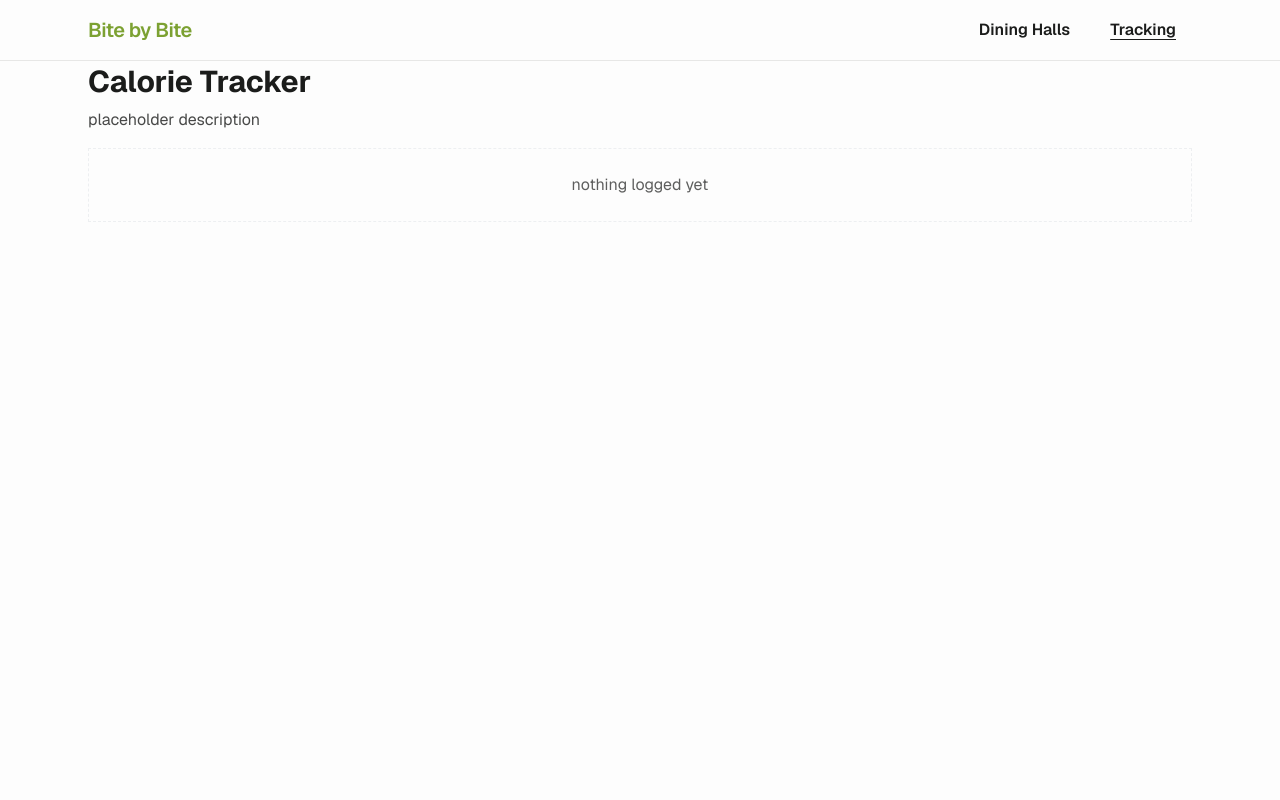
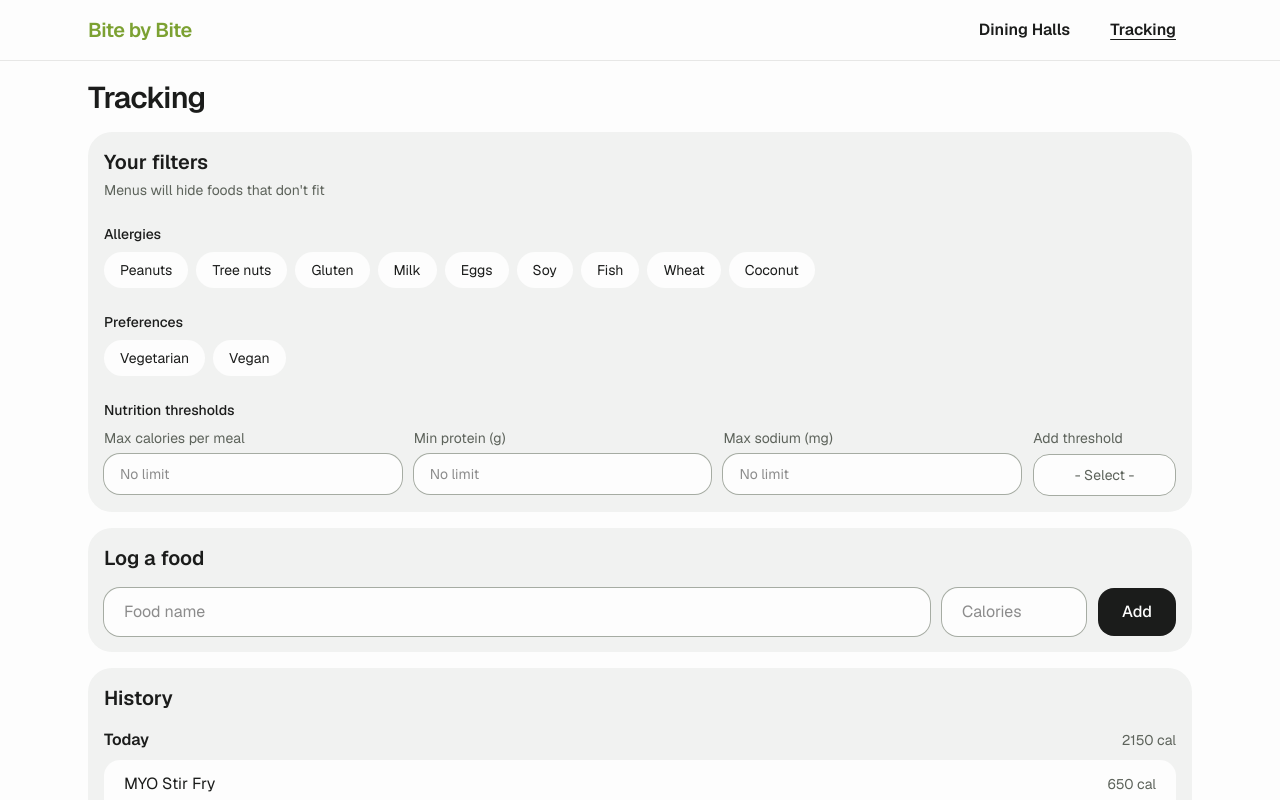
Before and after one commit to hudsoncote/bite-by-bite, a Next.js app: page /tracker in a window 1280 px wide. Shown: the top 800 px of the page. Built offline with nearby package versions, Linux system fonts and the light colour scheme.

Commit message:
add tracking placeholders and improve tracking ui

```diff
--- a/app/dining/page.tsx
+++ b/app/dining/page.tsx
@@ -5,14 +5,13 @@ const halls = ["Earhart", "Ford", "Hillenbrand", "Wiley", "Windsor"];
 export default function DiningPage() {
   return (
     <Container>
-      <div>
       <h1 className="mt-4 text-3xl font-semibold tracking-tight">Dining Halls</h1>
 
       <div className="mt-4 grid grid-cols-1 lg:grid-cols-3 gap-6">
           <div className="lg:col-span-1">
-            <ul className="flex flex-col gap-3">
+          <ul className="flex flex-col gap-4">
             {halls.map((hall) => (
-                <li key={hall} className="rounded-2xl bg-light-grey p-4 transition-colors hover:bg-grey">
+              <li key={hall} className="rounded-3xl bg-light-grey p-4 transition-colors hover:bg-grey">
                 <h2 className="text-lg font-semibold">{hall}</h2>
                 <p className="mt-1 flex items-center gap-2 text-sm opacity-70">
                   <span className="h-2.5 w-2.5 rounded-full bg-main-green"/>
@@ -23,11 +22,11 @@ export default function DiningPage() {
           </ul>
         </div>
 
-          <div className="rounded-2xl bg-light-grey lg:col-span-2 p-4">
+        <div className="rounded-3xl bg-light-grey lg:col-span-2 p-4">
           <h2 className="text-lg font-semibold">Dashboard</h2>
-            <p className="mt-1 text-sm text-black-soft">daily stats</p>
+          <p className="mt-1 text-sm text-black-soft">Your nutrition for today</p>
 
-            <div className="mt-6 grid grid-cols-3 gap-4">
+          <div className="mt-4 grid grid-cols-3 gap-4">
             <div className="rounded-2xl bg-white p-4">
               <p className="text-sm text-black-soft">Calories</p>
               <p className="mt-1 text-md">number</p>
@@ -39,7 +38,7 @@ export default function DiningPage() {
             </div>
 
             <div className="rounded-2xl bg-white p-4">
-                <p className="text-sm text-black-soft">a specific stat for the user</p>
+              <p className="text-sm text-black-soft">other specific stat for user</p>
               <p className="mt-1 text-md">number</p>
             </div>
           </div>
@@ -52,7 +51,6 @@ export default function DiningPage() {
           </div>
         </div>
       </div>
-      </div>
     </Container>
   );
 }
--- a/app/tracker/page.tsx
+++ b/app/tracker/page.tsx
@@ -1,17 +1,152 @@
 import Container from "@/components/Container";
+
+const allergens = [
+  "Peanuts",
+  "Tree nuts",
+  "Gluten",
+  "Milk",
+  "Eggs",
+  "Soy",
+  "Fish",
+  "Wheat",
+  "Coconut",
+];
+
+const preferences = ["Vegetarian", "Vegan"];
+
+const thresholds = ["Max calories per meal", "Min protein (g)", "Max sodium (mg)"];
+
+const history = [
+  {
+    day: "Today",
+    entries: [
+      {name: "MYO Stir Fry", calories: 650},
+      {name: "10 cookies", calories: 1500},
+    ],
+  },
+  {
+    day: "Yesterday",
+    entries: [
+      {name: "ice cream", calories: 200},
+      {name: "more ice cream", calories: 400},
+      {name: "fiber-free ice cream", calories: 199},
+    ],
+  },
+];
+
+const inputStyle =
+  "bg-white outline-none ring-1 ring-ash-grey ring-line focus:ring-2 focus:ring-ash-grey";
 
 export default function TrackerPage() {
   return (
-    <Container>
-      <div>
-        <h1 className="text-3xl font-bold">Calorie Tracker</h1>
-        <p className="mt-2 opacity-80">
-          placeholder description
+    <Container className="flex flex-col gap-4">
+      <h1 className="mt-4 text-3xl font-semibold tracking-tight">Tracking</h1>
+
+      <section className="rounded-3xl bg-light-grey p-4">
+        <h2 className="text-xl font-semibold">Your filters</h2>
+        <p className="mt-1 text-sm text-black-soft">
+          Menus will hide foods that don't fit
         </p>
-        <div className="mt-4 border border-dashed border-gray-300/50 p-6 text-center opacity-70">
-          nothing logged yet
+
+        <h3 className="mt-6 text-sm font-medium">Allergies</h3>
+        <div className="mt-2 flex flex-wrap gap-2">
+          {allergens.map((item) => (
+            <button key={item} className="rounded-full bg-white px-4 py-2 text-sm transition-colors hover:bg-grey">
+              {item}
+            </button>
+          ))}
         </div>
-      </div>
+
+        <h3 className="mt-6 text-sm font-medium">Preferences</h3>
+        <div className="mt-2 flex flex-wrap gap-2">
+          {preferences.map((item) => (
+            <button key={item} className="rounded-full bg-white px-4 py-2 text-sm transition-colors hover:bg-grey">
+              {item}
+            </button>
+          ))}
+        </div>
+
+        <h3 className="mt-6 text-sm font-medium">Nutrition thresholds</h3>
+        <div className="mt-2 grid gap-3 sm:grid-cols-14">
+          {thresholds.map((label) => (
+            <label
+              key={label}
+              className="flex flex-col gap-1.5 text-sm text-black-soft sm:col-span-4"
+            >
+              {label}
+              <input
+                type="number"
+                placeholder="No limit"
+                className={`rounded-2xl px-4 py-2.5 text-black ${inputStyle}`}
+              />
+            </label>
+          ))}
+          <label className="flex flex-1 flex-col gap-1.5 text-sm text-black-soft sm:col-span-2">
+            Add threshold
+            <button
+              type="button"
+              className="rounded-2xl bg-white border-ash-grey border px-4 py-2.5 text-black-soft transition-colors hover:bg-grey"
+            >
+              - Select -
+            </button>
+          </label>
+        </div>
+      </section>
+
+      <section className="rounded-3xl bg-light-grey p-4">
+        <h2 className="text-xl font-semibold">Log a food</h2>
+        <div className="mt-4 flex flex-col gap-3 sm:flex-row">
+          <input
+            type="text"
+            placeholder="Food name"
+            className={`flex-1 rounded-2xl px-5 py-3 ${inputStyle}`}
+          />
+          <input
+            type="number"
+            placeholder="Calories"
+            className={`rounded-2xl px-5 py-3 sm:w-36 ${inputStyle}`}
+          />
+          <button
+            type="button"
+            className="rounded-2xl bg-black px-6 py-3 font-medium text-white transition-opacity hover:opacity-80"
+          >
+            Add
+          </button>
+        </div>
+      </section>
+
+      <section className="rounded-3xl bg-light-grey p-4">
+        <h2 className="text-xl font-semibold">History</h2>
+        <div className="mt-4 flex flex-col gap-6">
+          {history.map((day) => {
+            const total = day.entries.reduce(
+              (sum, entry) => sum + entry.calories,
+              0,
+            );
+            return (
+              <div key={day.day}>
+                <div className="flex items-baseline justify-between">
+                  <h3 className="font-semibold">{day.day}</h3>
+                  <p className="text-sm text-black-soft">{total} cal</p>
+                </div>
+                <ul className="mt-2 divide-y divide-line divide-light-grey rounded-2xl bg-white">
+                  {day.entries.map((entry) => (
+                    <li
+                      key={entry.name}
+                      className="flex items-center justify-between px-5 py-3"
+                    >
+                      <span>{entry.name}</span>
+                      <span className="text-sm text-black-soft">
+                        {entry.calories} cal
+                      </span>
+                    </li>
+                  ))}
+                </ul>
+              </div>
+            );
+          })}
+        </div>
+      </section>
     </Container>
   );
 }
```
Lines whose indentation alone changed are shown as unchanged.
